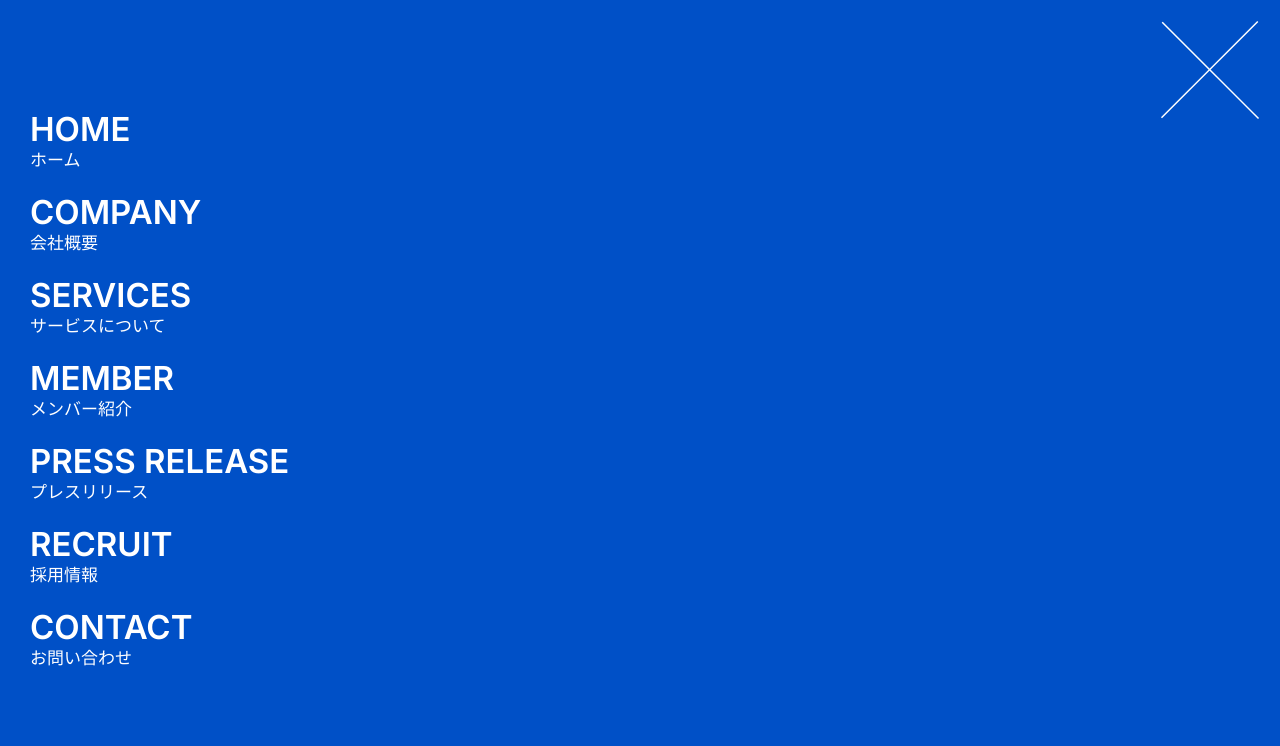
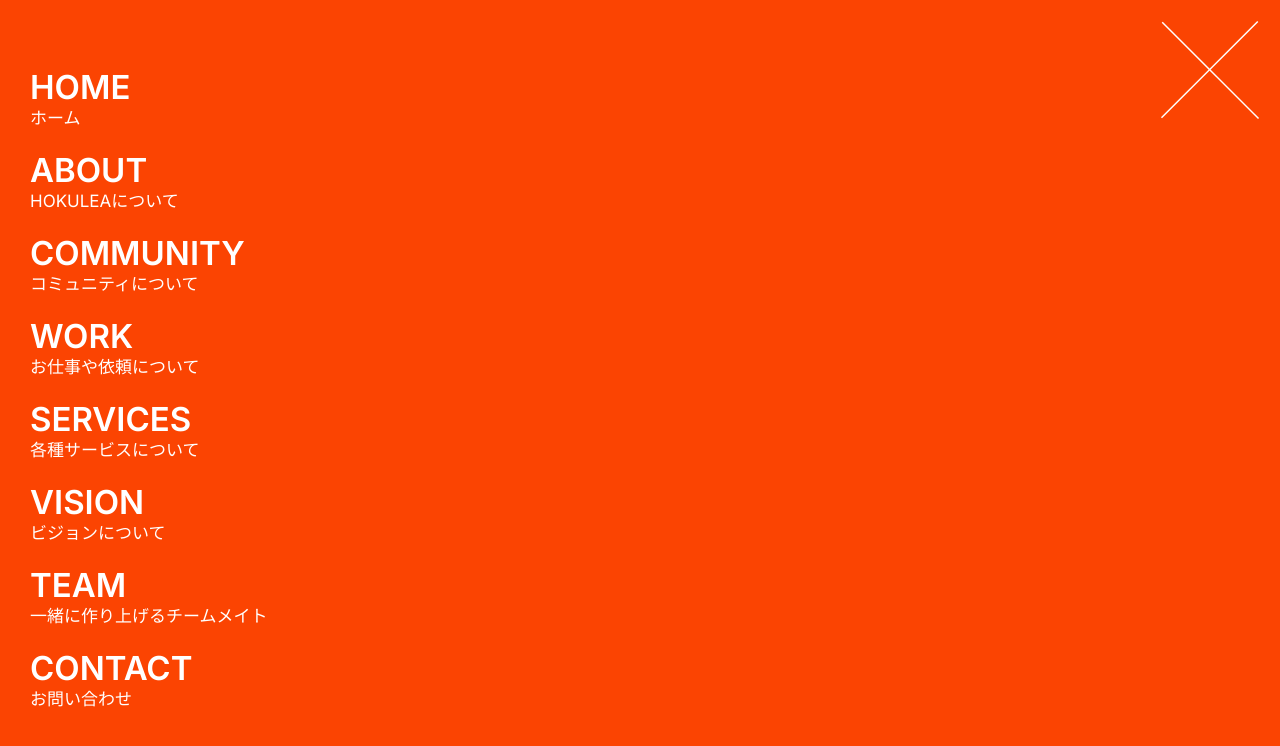
Before and after one commit to kohta9521/HOKULEA_Official_WebSite, a Next.js app: page / in a window 1280 px wide. Both pictures are taken after a click on the element "MENU". Shown: the top 746 px of the page. Built offline with nearby package versions, Linux system fonts and the light colour scheme.

Commit message:
add new desing and color hambergermenu

```diff
--- a/src/app/page.tsx
+++ b/src/app/page.tsx
@@ -8,9 +8,6 @@ export default function Home() {
   return (
     <div className={styles.main}>
       <Header />
-      <h1 className={styles.title}>Hello HOKULEA New Website!!!</h1>
-      <h1 className={styles.title2}>Hello HOKULEA New Website!!!</h1>
-      <h1 className={styles.title3}>Hello HOKULEA New Website!!!</h1>
     </div>
   );
 }
--- a/src/components/organisms/menu/Stairs/style.module.css
+++ b/src/components/organisms/menu/Stairs/style.module.css
@@ -11,12 +11,12 @@
 .stair {
   width: 20vw;
   height: 100%;
-  background-color: #0051c8;
+  background-color: var(--orange-main);
 }
 
 .background {
   width: 100%;
   height: 100%;
   position: absolute;
-  background-color: #0051c8;
+  background-color: var(--orange-main);
 }
--- a/src/components/organisms/menu/burger/style.module.scss
+++ b/src/components/organisms/menu/burger/style.module.scss
@@ -11,6 +11,8 @@
   padding: 10px;
   cursor: pointer;
   z-index: 1;
+  border-left: 0.1px solid var(--white-main);
+  border-bottom: 0.1px solid var(--white-main);
 
   p {
     display: none;
@@ -31,7 +33,7 @@
   }
 
   .background {
-    background-color: #0051c8;
+    background-color: var(--orange-main);
     width: 100%;
     position: absolute;
     left: 0;
@@ -42,6 +44,8 @@
   }
 
   &:hover {
+    border-left: 0.1px solid var(--orange-main);
+    border-bottom: 0.1px solid var(--orange-main);
     p {
       color: white;
     }
@@ -51,7 +55,7 @@
       }
     }
     .background {
-      background-color: #0051c8;
+      background-color: var(--orange-main);
       height: 100%;
     }
   }
--- a/src/components/organisms/menu/menu/index.jsx
+++ b/src/components/organisms/menu/menu/index.jsx
@@ -15,28 +15,33 @@ const menu = [
     // description: "To See Everything",
   },
   {
-    title: 'COMPANY',
-    subTitle: '会社概要',
+    title: 'ABOUT',
+    subTitle: 'Hokuleaについて',
     link: '/company',
   },
   {
-    title: 'SERVICES',
-    subTitle: 'サービスについて',
+    title: 'COMMUNITY',
+    subTitle: 'コミュニティについて',
     link: '/service',
   },
   {
-    title: 'MEMBER',
-    subTitle: 'メンバー紹介',
+    title: 'WORK',
+    subTitle: 'お仕事や依頼について',
     link: '/member',
   },
   {
-    title: 'PRESS RELEASE',
-    subTitle: 'プレスリリース',
+    title: 'SERVICES',
+    subTitle: '各種サービスについて',
     link: '/pressrelease',
   },
   {
-    title: 'RECRUIT',
-    subTitle: '採用情報',
+    title: 'VISION',
+    subTitle: 'ビジョンについて',
+    link: '/career',
+  },
+  {
+    title: 'TEAM',
+    subTitle: '一緒に作り上げるチームメイト',
     link: '/career',
   },
   {
--- a/src/components/organisms/menu/menu/style.module.scss
+++ b/src/components/organisms/menu/menu/style.module.scss
@@ -20,7 +20,7 @@
 
       &:hover {
         path {
-          stroke: #d3fd50;
+          stroke: var(--orange-sub);
         }
       }
     }
@@ -43,13 +43,10 @@
     .title {
       color: white;
       text-transform: uppercase;
-      font-size: 3vw;
-      line-height: 3.2vw;
+      font-size: 50px;
       font-weight: 600;
       margin: 0px;
       text-decoration: none;
-      padding-bottom: 0px;
-      margin-bottom: 10px;
       display: inline-block;
       position: relative;
       cursor: pointer;
@@ -72,7 +69,7 @@
     }
     .subTitle {
       display: block;
-      font-size: 20px;
+      font-size: 17px;
       font-weight: 400;
       line-height: 2vw;
       margin-bottom: 20px;
@@ -115,10 +112,10 @@
         transform-origin: top;
         &:hover {
           .title {
-            color: rgb(68, 255, 81);
+            color: var(--orange-sub);
           }
           .subTitle {
-            color: rgb(68, 255, 84);
+            color: var(--orange-sub);
           }
         }
       }
--- a/src/styles/globals.css
+++ b/src/styles/globals.css
@@ -14,10 +14,10 @@
 
   /* fonts */
   --main-en: "Apex Mk3-Medium";
-  @font-face {
+  /* @font-face {
     font-family: "myfont";
     src: url("../lpublic/ApexMk3_2FreeWeights/fonts/Apex Mk3-Medium.otf") format("opentype");
-  }
+  } */
 }
 
 
```
Also changed, not shown: 1 other file (tests, documents, lock files or other folders).
